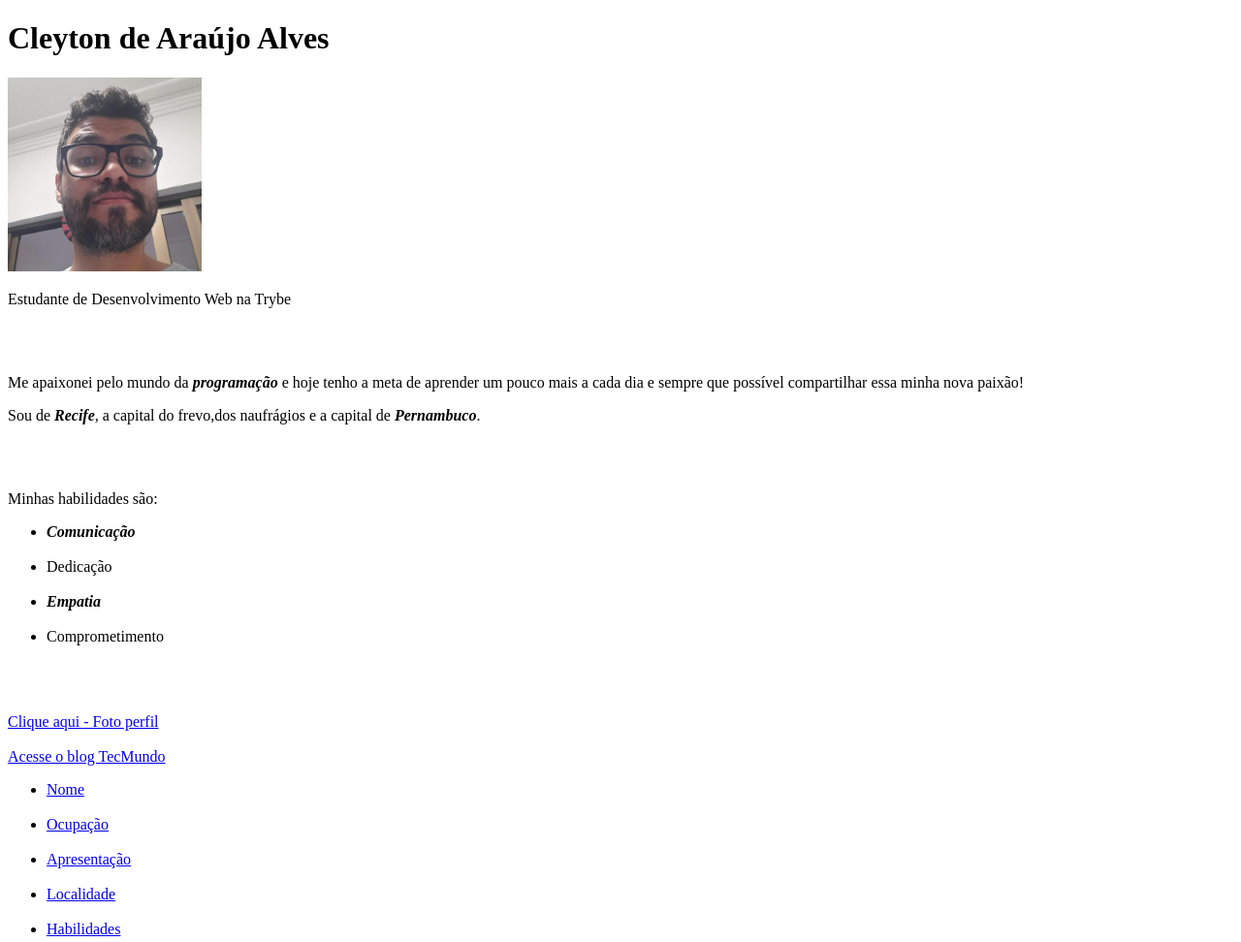
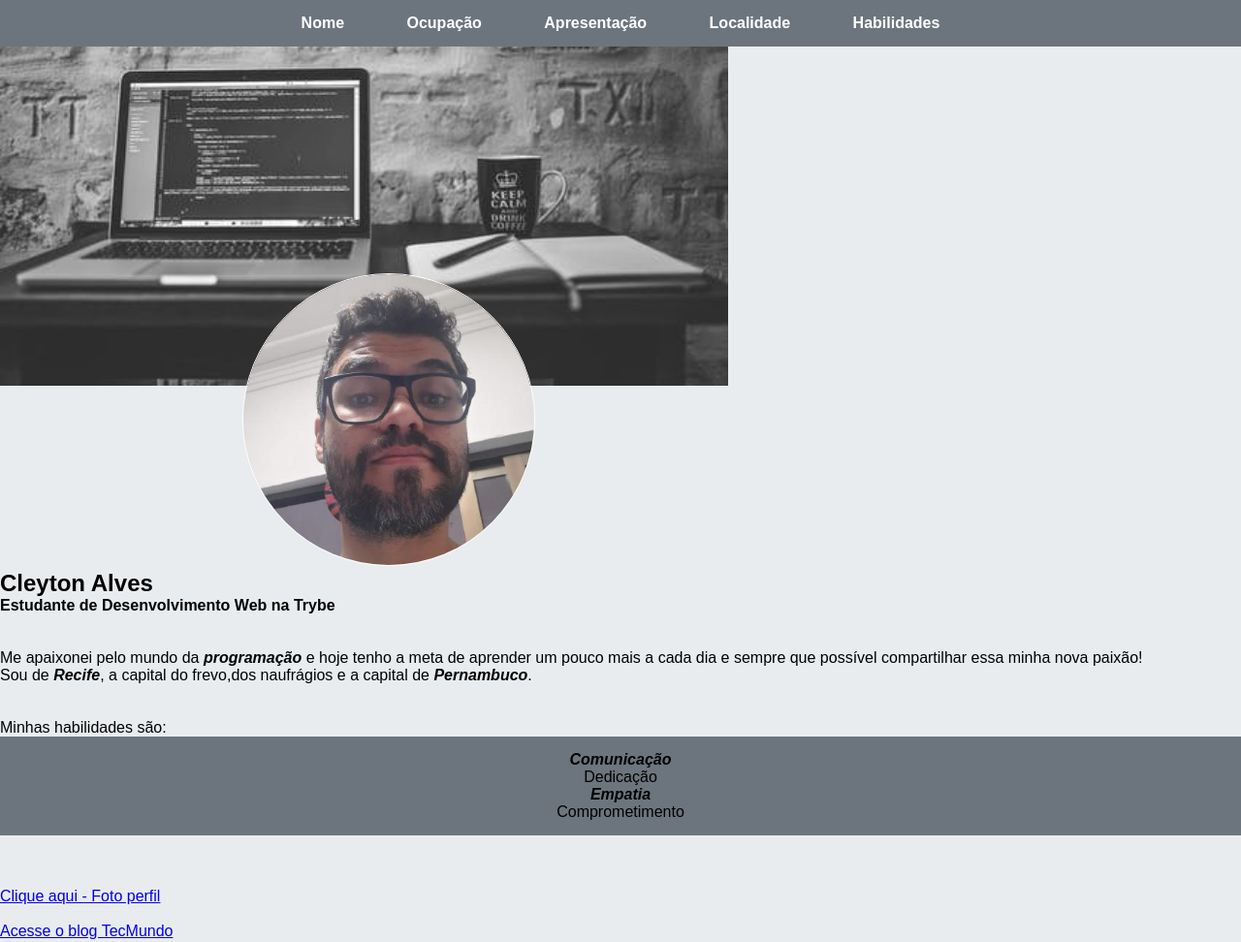
Before and after one commit to CleytonAlves07/CleytonAlves07.github.io, a plain HTML site: page index.html in a window 1280 px wide. Shown: the whole page at 97% size. Drawn offline with Linux system fonts and the light colour scheme.

Commit message:
Alteraçoes no menu, foto de fundo e foto de perfil

```diff
--- a/index.html
+++ b/index.html
@@ -1,46 +1,46 @@
 <!DOCTYPE html>
-<html lang="en">
+<html lang="pt-br">
 <head>
     <meta charset="UTF-8">
     <meta http-equiv="X-UA-Compatible" content="IE=edge">
     <meta name="viewport" content="width=device-width, initial-scale=1.0">
-    <title>Cleyton de Araújo Alves</title>
+    <link rel="stylesheet" href="style.css">
+    <title>Cleyton Alves</title>
+
 </head>
 <body>
-    <h1 id="nome">Cleyton de Araújo Alves</h1>
-    <img src="Foto-perfil.jpeg" alt="Foto perfil de Cleyton Alves" width="200px" id="fotoPerfil">
-    <br>
-    <p id="ocupacao">Estudante de Desenvolvimento Web na Trybe</p>
+    <section>
+        <ul>
+            <li><a href="#nome">Nome</a></li>
+            <li><a href="#ocupacao">Ocupação</a></li>
+            <li><a href="#texto">Apresentação</a></li>
+            <li><a href="#localidade">Localidade</a></li>
+            <li><a href="#habilidade">Habilidades</a></li>
+        </ul>
+        <img src="mesa.jpeg" id="capa" alt="Foto da capa - Na sacada entre prédios">
+        <img src="Foto-perfil.jpeg" id="perfil" alt="Foto perfil de Cleyton Alves">
+        <h1 id="nome">Cleyton Alves</h1>
+        <h4 id="ocupacao">Estudante de Desenvolvimento Web na Trybe</h4>
         <br><br>
         <p id="texto">Me apaixonei pelo mundo da <strong><em>programação</em></strong> e hoje tenho a meta de aprender um pouco mais a cada dia e sempre que possível compartilhar essa minha nova paixão!</p>
         <p id="localidade">Sou de <strong><em>Recife</em></strong>, a capital do frevo,dos naufrágios e a capital de <strong><em>Pernambuco</em></strong>.</p>
         <br><br>
-    <p id="habilidades">Minhas habilidades são:
+        <div id="habilidades">Minhas habilidades são:
             <ul>
-            <li color="green"><strong><em>Comunicação</em></strong></li>
+                <li><strong><em>Comunicação</em></strong></li>
                 <br>
                 <li>Dedicação</li>
                 <br>
-            <li color="green"><strong><em>Empatia</em></strong></li>
+                <li><strong><em>Empatia</em></strong></li>
                 <br>
                 <li>Comprometimento</li>
             </ul>
-    </p>
+        </div>
         <br><br><br>
         <a href="#fotoPerfil">Clique aqui - Foto perfil</a>
         <br><br>
         <a href="http://www.tecmundo.com.br/blog" target="_blank">Acesse o blog TecMundo</a>
         <br>
-    <ul>
-        <li><a href="#nome">Nome</a></li>
-        <br>
-        <li><a href="#ocupacao">Ocupação</a></li>
-        <br>
-        <li><a href="#texto">Apresentação</a></li>
-        <br>
-        <li><a href="#localidade">Localidade</a></li>
-        <br>
-        <li><a href="#habilidade">Habilidades</a></li>
-    </ul>
+    </section>
 </body>
 </html>
--- /dev/null
+++ b/style.css
@@ -0,0 +1,51 @@
+* {
+    margin: 0;
+    padding: 0;
+}
+body {
+    font-family: fantasy,course,sans-serif;
+    background-color: #e9ecef;
+
+}
+ul {
+    background-color: #6c757d;
+    list-style:none;
+    text-align: center;
+    padding: 15px 10px;
+    word-spacing: 50px;
+    position:relative;
+    z-index: 99;
+
+}
+ul li {
+    display: inline;
+    margin: 10px 5px 10px 5px;
+}
+ul li a {
+    text-decoration: none;
+    color: white;
+    font-weight: bold;
+
+}
+a:hover {
+    background-color: rgba(31, 31, 31, 0.1);
+    padding: 15px;
+    border-radius: 10px;
+}
+#capa {
+    background-repeat: no-repeat;
+    background-size: cover;
+    height: 500px;
+    position: relative;
+    margin-top: -150px;
+
+}
+#perfil {
+    border-radius: 50%;
+    border:solid 0.5px white;
+    width: 300px;
+    position: relative;
+    margin-top: -120px;
+    margin-left: 250px;
+
+}
```
Also changed, not shown: estrelas.jpeg (added), foto-predios.jpeg (added), mesa.jpeg (added). Lines whose indentation alone changed are shown as unchanged.
